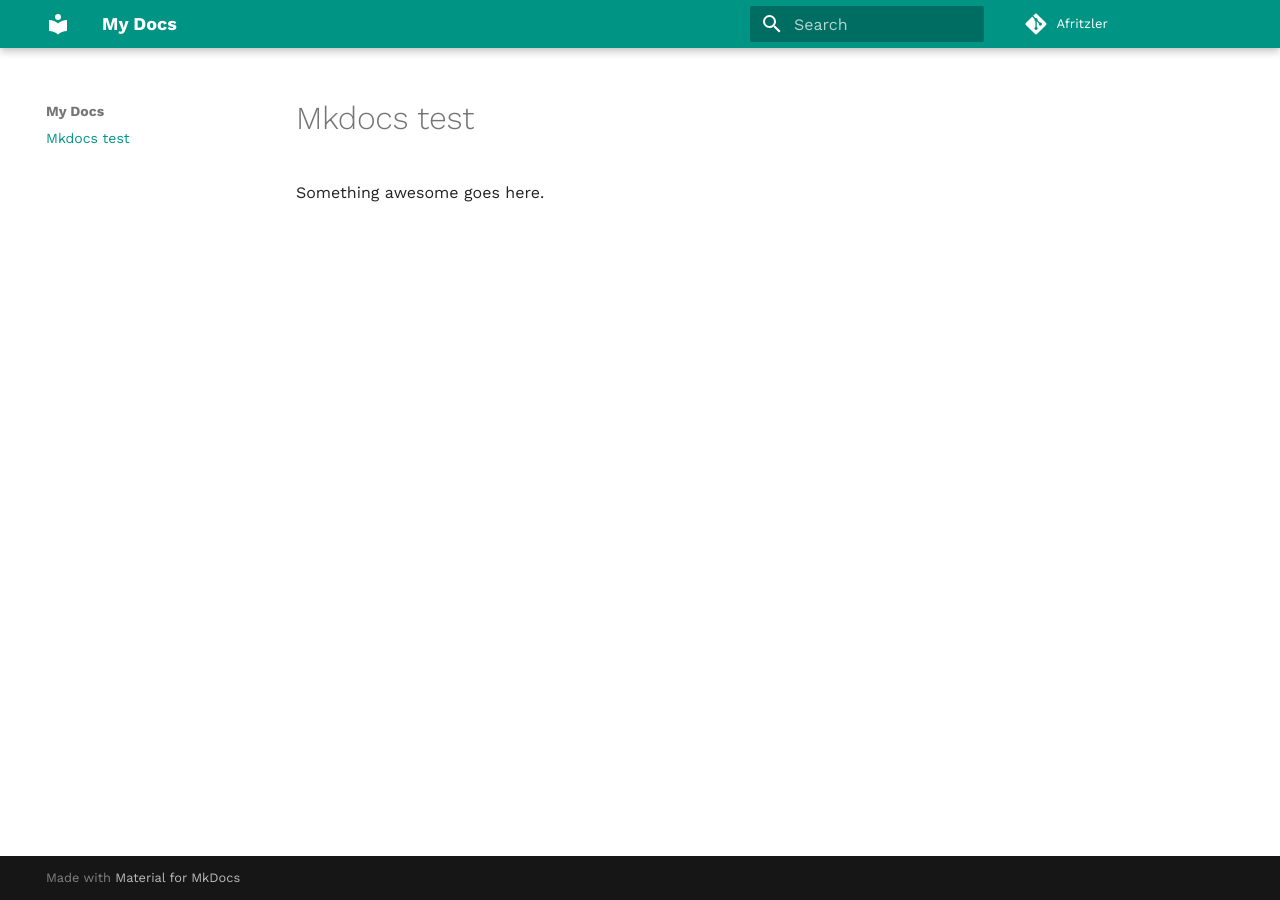
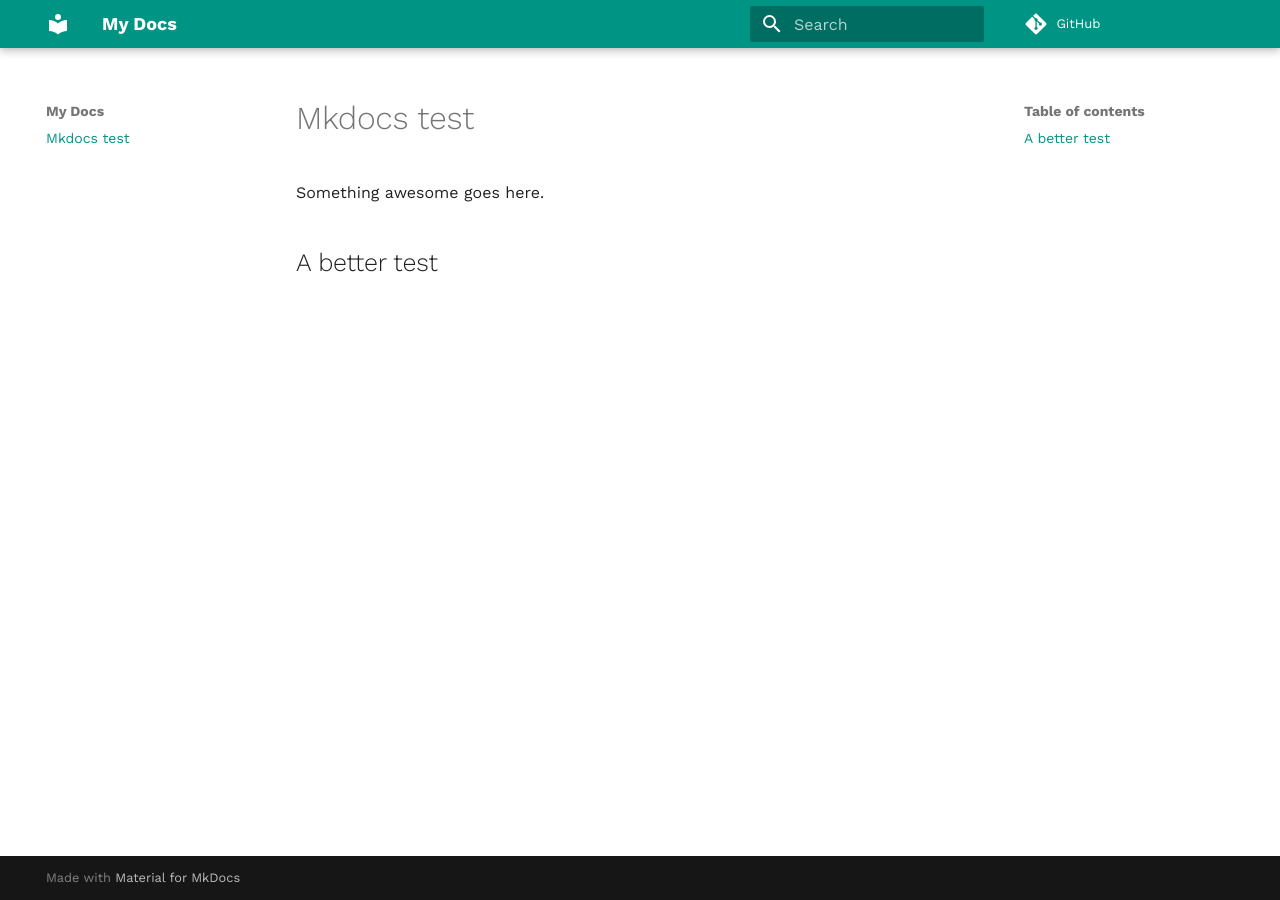
Before and after one commit to afritzler/mydocs-action-test, an MkDocs documentation site: the page built from docs/index.md, in a window 1280 px wide. Built offline with MkDocs 1.6.1 and Material for MkDocs 9.7.7, drawn with Linux system fonts in a browser that asks for light colours; comment, search, counter and statistics services are not loaded; part of the change alters nothing that is shown.

Commit message:
Fixed github repo url

```diff
--- a/docs/index.md
+++ b/docs/index.md
@@ -1,3 +1,5 @@
 # Mkdocs test
 
 Something awesome goes here.
+
+## A better test
--- a/mkdocs.yml
+++ b/mkdocs.yml
@@ -1,5 +1,5 @@
 site_name: My Docs
-repo_url: https://afritzler.github.io/mydocs-action-test/
+repo_url: https://github.com/afritzler/mydocs-action-test/
 edit_uri: edit/main/docs/
 theme:
   name: material
```
